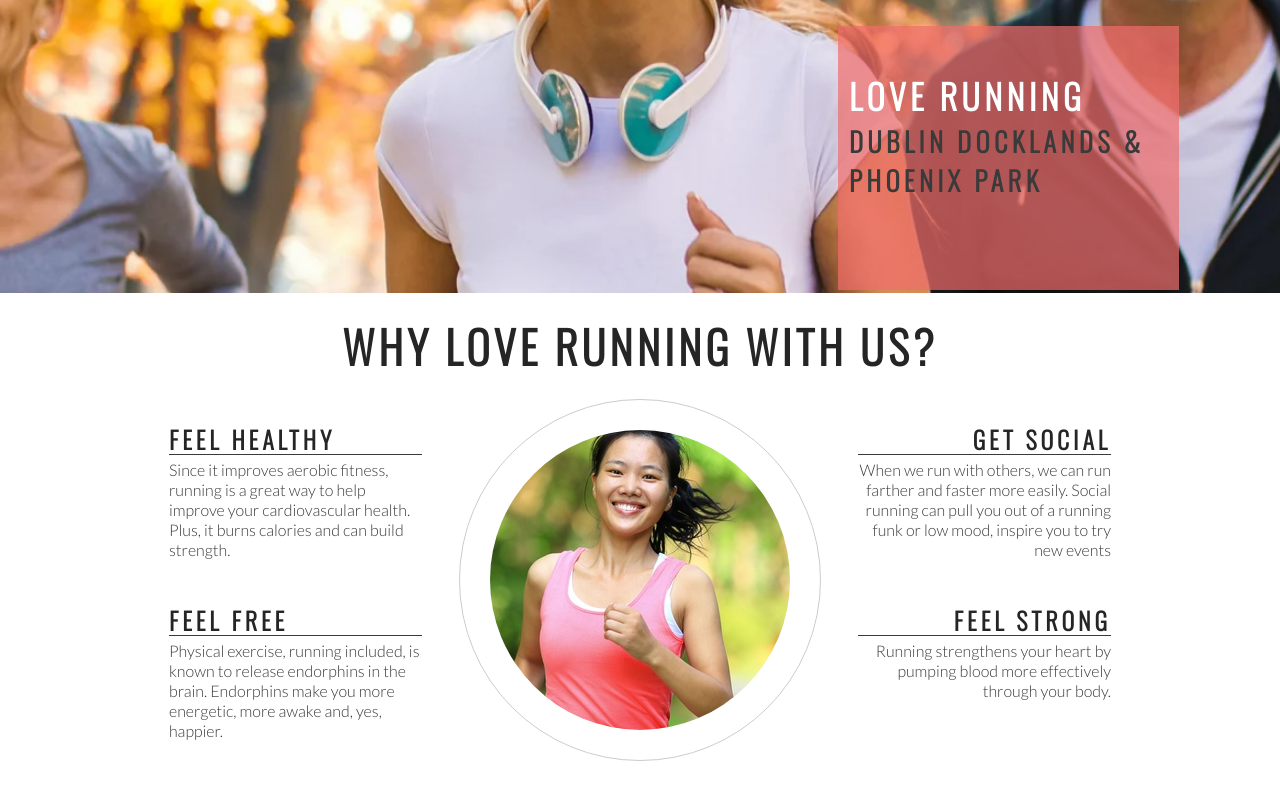
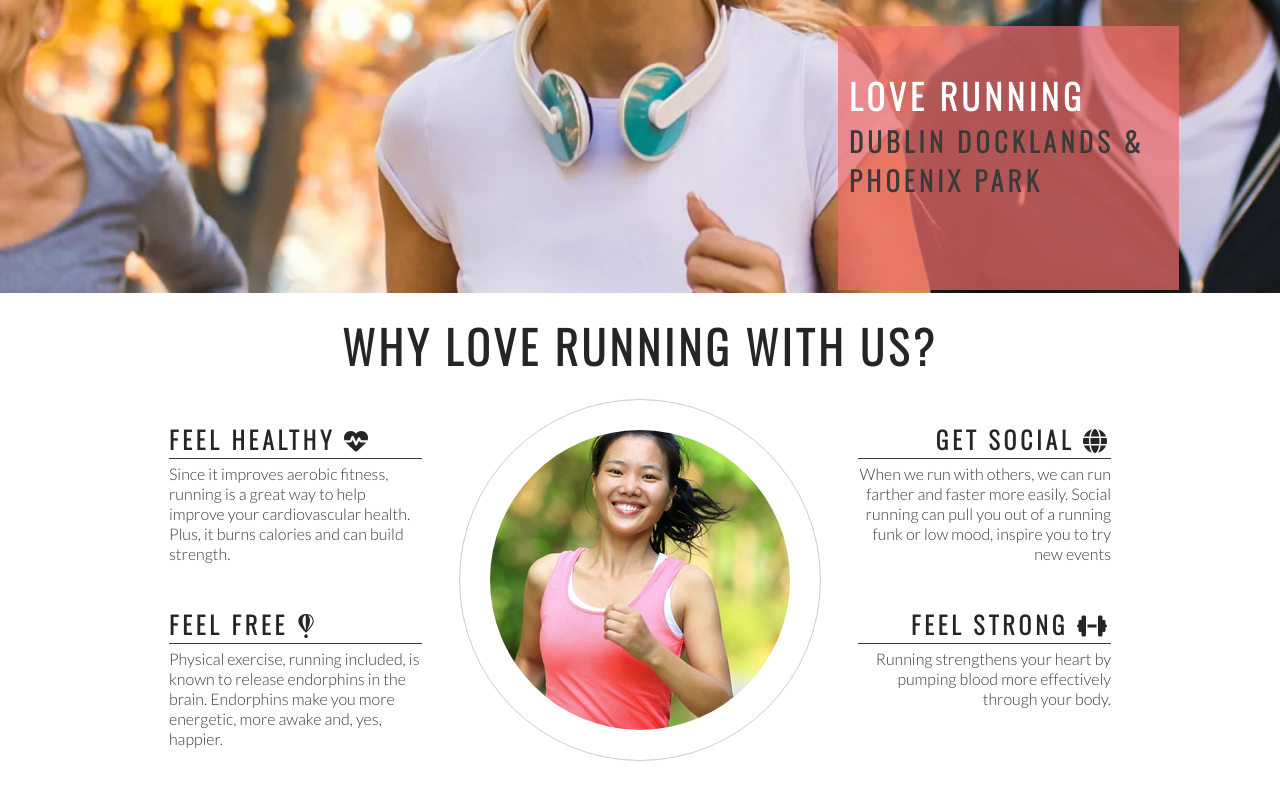
Before and after one commit to liamd416/love-running, a plain HTML site: page index.html in a window 1280 px wide. Shown: the part 382-1184 px from the top of the page. Drawn offline with nearby package versions, Linux system fonts and the light colour scheme.

Commit message:
Add Font Awesome Icons to club ethos section

```diff
--- a/index.html
+++ b/index.html
@@ -46,14 +46,14 @@
         <h2 id="welcome">Why love running with us?</h2>
     <div id="left-about">
         <div class="left-about-heading">
-            <h2>Feel Healthy</h2>
+            <h2>Feel Healthy <i class="fa-solid fa-heart-pulse"></i></h2>
             <hr>
             <p>
                 Since it improves aerobic fitness, running is a great way to help improve your cardiovascular health. Plus, it burns calories and can build strength.
             </p>
         </div>
-        <div class="left-about-heading">
-            <h2>Feel Free</h2>
+        <div class="left-about-heading" >
+            <h2>Feel Free <i class="fa-brands fa-fly"></i></h2>
             <hr>
             <p>
                 Physical exercise, running included, is known to release endorphins in the brain. Endorphins make you more energetic, more awake and, yes, happier.
@@ -62,7 +62,7 @@
     </div>
         <div id="right-about">
             <div class="right-about-heading">
-                <h2>Get Social</h2>
+                <h2>Get Social <i class="fa-solid fa-globe"></i></h2>
                 <hr>
                 <p>
                     When we run with others, we can run farther and faster more easily. Social running can pull you out of a running funk or low mood, inspire you to try new events
@@ -70,7 +70,7 @@
 
             </div>
             <div class="right-about-heading">
-                <h2>Feel Strong</h2>
+                <h2>Feel Strong <i class="fa-solid fa-dumbbell"></i></h2>
                 <hr>
                 <p>
                     Running strengthens your heart by pumping blood more effectively through your body.
@@ -92,6 +92,9 @@
     <footer>
         social links here
     </footer>
+
+    <!--font awesome script-->
+    <script src="https://kit.fontawesome.com/6c86faced2.js" crossorigin="anonymous"></script>
 </body>
 
 </html>
```
